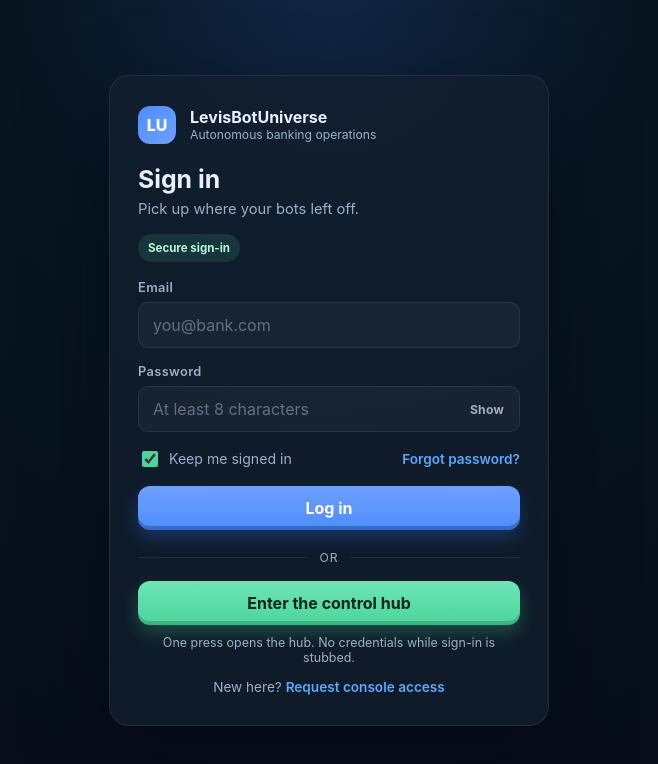
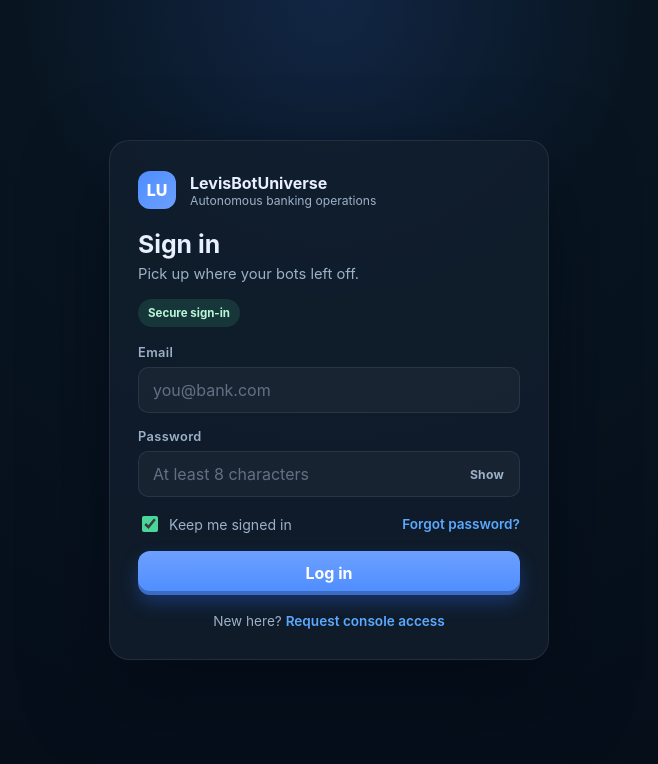
Before and after one commit to doughertylevi5150-dev/banking-platform, a React (Vite) app in the folder client/: page / in a window 1280 px wide. Shown: the top 764 px of the page, without its empty margins (311-969 px from the left). Built offline with nearby package versions, Linux system fonts and the light colour scheme.

Commit message:
feat(client): real sessions instead of the demo entry
Sign-in now creates a session record shown in the topbar, persisted to
localStorage (or sessionStorage with Keep me signed in off) and restored on
reload, cleared on log out. Removes the one-press demo button and its copy.

```diff
--- a/client/src/App.jsx
+++ b/client/src/App.jsx
@@ -1,4 +1,5 @@
 import { useState } from 'react'
+import { clearSession, loadSession, saveSession } from './auth/session'
 import LoginButton from './components/LoginButton'
 import LoginPage from './components/LoginPage'
 import PushButton from './components/PushButton'
@@ -80,10 +81,19 @@ const activity = [
 const signalBars = [42, 68, 55, 84, 62, 96, 74, 58, 88, 66, 92, 78]
 
 function App() {
-  const [session, setSession] = useState('')
+  const [session, setSession] = useState(() => loadSession())
+
+  function handleSignIn(email, { remember = true } = {}) {
+    setSession(saveSession(email, remember))
+  }
+
+  function handleSignOut() {
+    clearSession()
+    setSession(null)
+  }
 
   if (!session) {
-    return <LoginPage onSignIn={setSession} />
+    return <LoginPage onSignIn={handleSignIn} />
   }
 
   return (
@@ -97,8 +107,10 @@ function App() {
           </div>
         </div>
         <div className="hero-actions">
-          <span className="session-chip">{session}</span>
-          <LoginButton label="Log out" onClick={() => setSession('')} />
+          <span className="session-chip" title={`Signed in since ${new Date(session.signedInAt).toLocaleString()}`}>
+            {session.email}
+          </span>
+          <LoginButton label="Log out" onClick={handleSignOut} />
           <PushButton>Control hub</PushButton>
         </div>
       </header>
--- /dev/null
+++ b/client/src/auth/session.js
@@ -0,0 +1,31 @@
+const SESSION_KEY = 'levisbotuniverse.session'
+
+function readFrom(store) {
+  try {
+    const raw = store.getItem(SESSION_KEY)
+    if (!raw) return null
+    const parsed = JSON.parse(raw)
+    if (!parsed || typeof parsed.email !== 'string' || !parsed.email) return null
+    return parsed
+  } catch {
+    return null
+  }
+}
+
+export function loadSession() {
+  return readFrom(window.sessionStorage) || readFrom(window.localStorage)
+}
+
+export function saveSession(email, remember = true) {
+  const session = { email, signedInAt: new Date().toISOString() }
+  const target = remember ? window.localStorage : window.sessionStorage
+  const other = remember ? window.sessionStorage : window.localStorage
+  other.removeItem(SESSION_KEY)
+  target.setItem(SESSION_KEY, JSON.stringify(session))
+  return session
+}
+
+export function clearSession() {
+  window.localStorage.removeItem(SESSION_KEY)
+  window.sessionStorage.removeItem(SESSION_KEY)
+}
--- a/client/src/components/LoginPage.jsx
+++ b/client/src/components/LoginPage.jsx
@@ -60,11 +60,7 @@ function LoginPage({ onSignIn }) {
       return
     }
 
-    onSignIn?.(values.email.trim())
-  }
-
-  function handleInstantAccess() {
-    onSignIn?.('Demo operator')
+    onSignIn?.(values.email.trim(), { remember })
   }
 
   const emailInvalid = Boolean(errors.email)
@@ -167,21 +163,6 @@ function LoginPage({ onSignIn }) {
           </PushButton>
         </form>
 
-        <div className="auth-divider">
-          <span>or</span>
-        </div>
-
-        <PushButton
-          variant="green"
-          className="auth-submit"
-          onClick={handleInstantAccess}
-        >
-          Enter the control hub
-        </PushButton>
-        <p className="auth-hint">
-          One press opens the hub. No credentials while sign-in is stubbed.
-        </p>
-
         <p className="auth-footer">
           New here? <a href="#access">Request console access</a>
         </p>
--- a/client/src/index.css
+++ b/client/src/index.css
@@ -721,34 +721,3 @@ a {
 .push-btn.auth-submit {
   width: 100%;
 }
-
-/* Login page: instant access */
-.auth-divider {
-  display: flex;
-  align-items: center;
-  gap: 12px;
-  margin: 20px 0 16px;
-  color: var(--muted);
-  font-size: 0.76rem;
-  letter-spacing: 0.08em;
-  text-transform: uppercase;
-}
-
-.auth-divider::before,
-.auth-divider::after {
-  content: '';
-  flex: 1;
-  height: 1px;
-  background: var(--line);
-}
-
-.auth-hint {
-  margin: 10px 0 0;
-  text-align: center;
-  font-size: 0.78rem;
-  color: var(--muted);
-}
-
-.auth-footer {
-  margin-top: 14px;
-}
```
Also changed, not shown: 4 other files (tests, documents, lock files or other folders).
